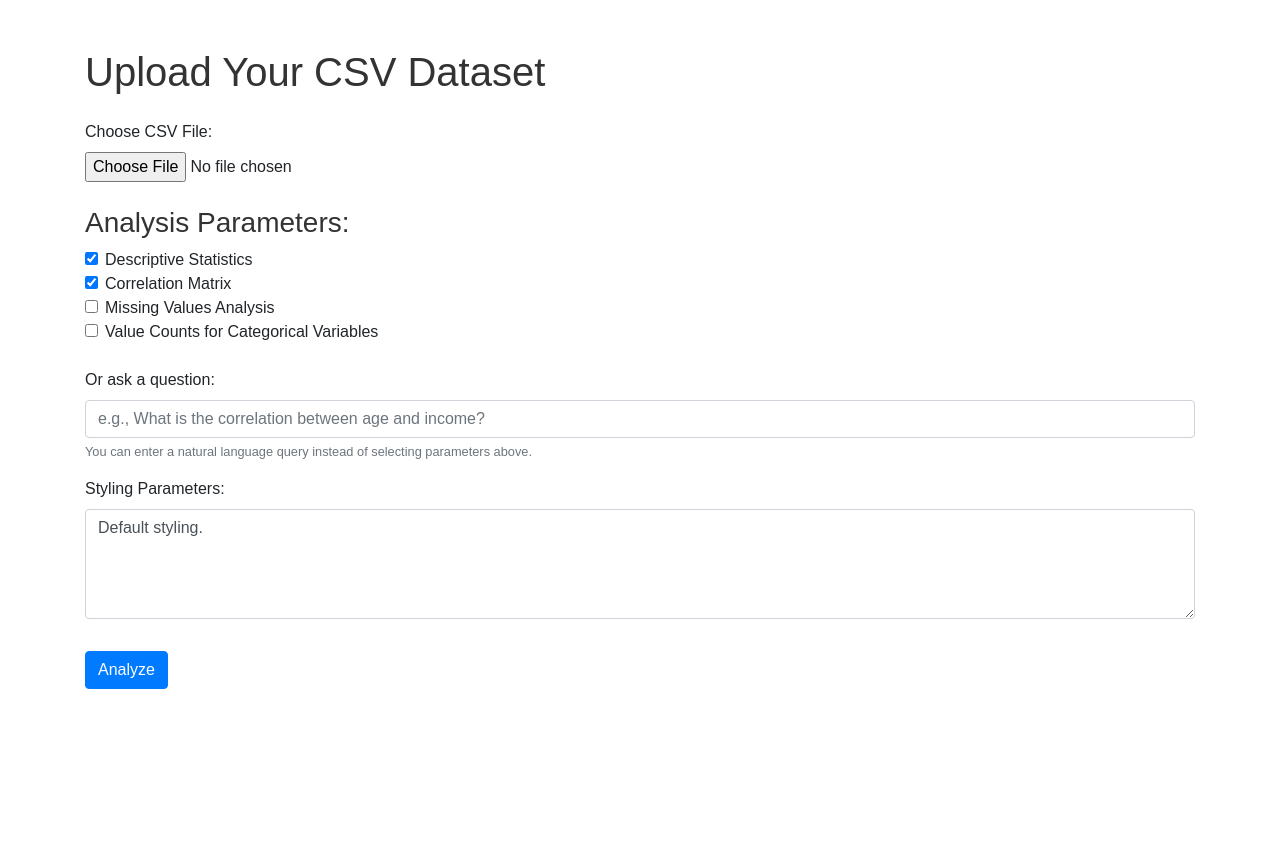
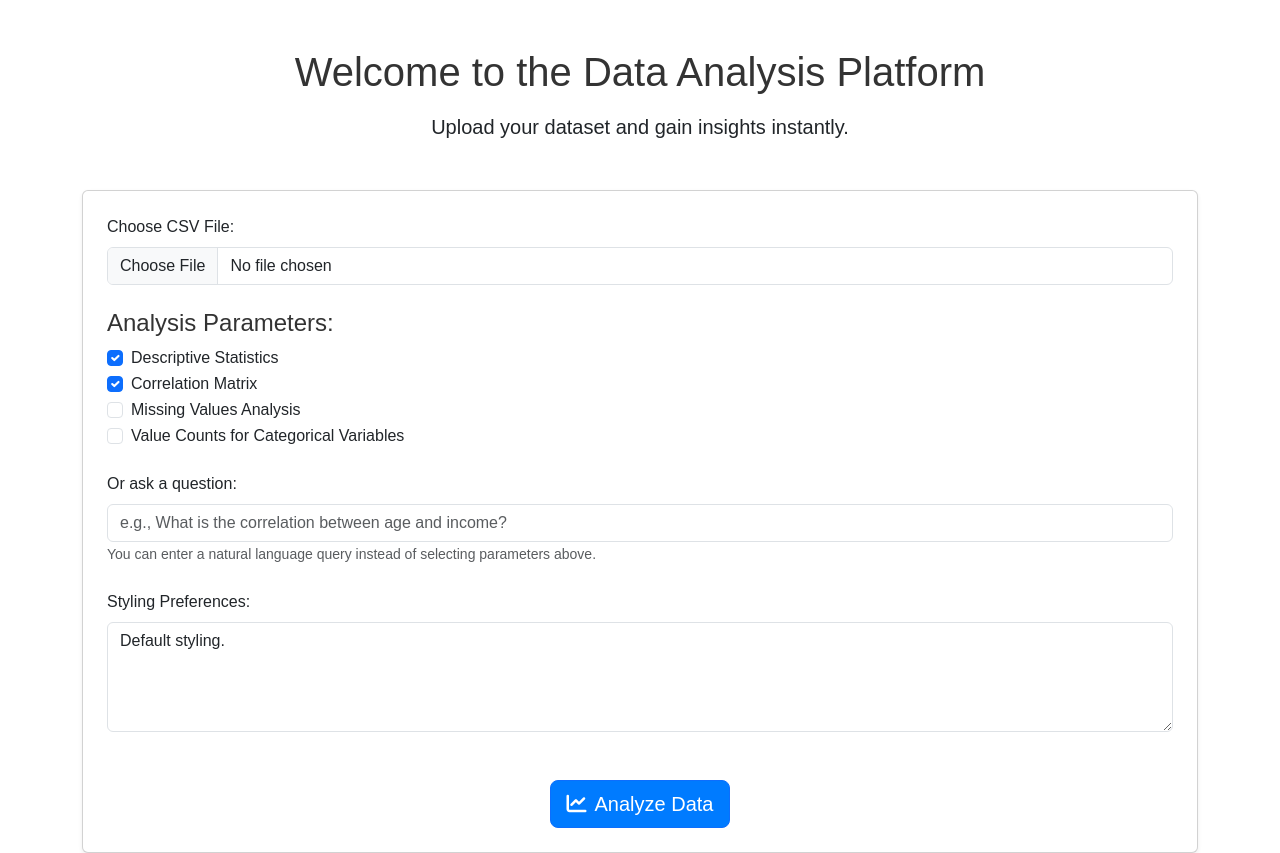
Before and after one commit to Engmhabib/AI-Powered-Data-Analysis-Platform-with-AnalytIQ, a Flask app: page / in a window 1280 px wide. Before the commit the page ends 689 px from the top, so only its background shows below. Run offline with Flask 2, Linux system fonts and the light colour scheme; some libraries are stand-ins or nearby versions.

Commit message:
Update index.html

```diff
--- a/templates/index.html
+++ b/templates/index.html
@@ -4,15 +4,22 @@
 <html lang="en">
 <head>
     <meta charset="UTF-8">
-    <title>Data Analysis App</title>
-    <!-- Include Bootstrap CSS -->
-    <link rel="stylesheet" href="https://maxcdn.bootstrapcdn.com/bootstrap/4.6.0/css/bootstrap.min.css">
+    <title>Data Analysis Platform</title>
+    <!-- Include Bootstrap 5 CSS -->
+    <link href="https://cdn.jsdelivr.net/npm/bootstrap@5.3.0/dist/css/bootstrap.min.css" rel="stylesheet">
+    <!-- Include Font Awesome for icons -->
+    <link rel="stylesheet" href="https://cdnjs.cloudflare.com/ajax/libs/font-awesome/6.0.0/css/all.min.css">
     <!-- Custom CSS -->
     <link rel="stylesheet" href="{{ url_for('static', filename='css/styles.css') }}">
+    <!-- Include Google Fonts -->
+    <link rel="preconnect" href="https://fonts.googleapis.com">
 </head>
 <body>
     <div class="container mt-5">
-        <h1 class="mb-4">Upload Your CSV Dataset</h1>
+        <div class="text-center mb-5">
+            <h1 class="mb-3">Welcome to the Data Analysis Platform</h1>
+            <p class="lead">Upload your dataset and gain insights instantly.</p>
+        </div>
 
         <!-- Display Flash Messages -->
         {% with messages = get_flashed_messages(with_categories=true) %}
@@ -25,13 +32,14 @@
           {% endif %}
         {% endwith %}
 
+        <div class="card shadow-sm p-4">
             <form method="post" enctype="multipart/form-data">
-            <div class="form-group">
-                <label for="dataset">Choose CSV File:</label>
-                <input type="file" name="dataset" id="dataset" accept=".csv" class="form-control-file" required>
+                <div class="mb-4">
+                    <label for="dataset" class="form-label">Choose CSV File:</label>
+                    <input type="file" name="dataset" id="dataset" accept=".csv" class="form-control" required>
                 </div>
 
-            <h3 class="mt-4">Analysis Parameters:</h3>
+                <h4 class="mt-4">Analysis Parameters:</h4>
                 <div class="form-check">
                     <input type="checkbox" name="descriptive_statistics" id="descriptive_statistics" class="form-check-input" checked>
                     <label for="descriptive_statistics" class="form-check-label">Descriptive Statistics</label>
@@ -49,25 +57,28 @@
                     <label for="value_counts" class="form-check-label">Value Counts for Categorical Variables</label>
                 </div>
 
-            <div class="form-group mt-4">
-                <label for="user_query">Or ask a question:</label>
+                <div class="mt-4">
+                    <label for="user_query" class="form-label">Or ask a question:</label>
                     <input type="text" name="user_query" id="user_query" class="form-control" placeholder="e.g., What is the correlation between age and income?">
-                <small class="form-text text-muted">You can enter a natural language query instead of selecting parameters above.</small>
+                    <small class="text-muted">You can enter a natural language query instead of selecting parameters above.</small>
                 </div>
 
-            <div class="form-group">
-                <label for="styling_params">Styling Parameters:</label>
+                <div class="mt-4">
+                    <label for="styling_params" class="form-label">Styling Preferences:</label>
                     <textarea name="styling_params" id="styling_params" rows="4" class="form-control" placeholder="Enter any styling preferences here...">Default styling.</textarea>
                 </div>
 
-            <button type="submit" class="btn btn-primary mt-3">Analyze</button>
+                <div class="text-center mt-5">
+                    <button type="submit" class="btn btn-primary btn-lg">
+                        <i class="fas fa-chart-line me-2"></i>Analyze Data
+                    </button>
+                </div>
             </form>
         </div>
+    </div>
 
-    <!-- Include Bootstrap JS and dependencies -->
-    <script src="https://code.jquery.com/jquery-3.5.1.min.js"></script>
-    <script src="https://maxcdn.bootstrapcdn.com/bootstrap/4.6.0/js/bootstrap.bundle.min.js"></script>
-
+    <!-- Include Bootstrap 5 JS and dependencies -->
+    <script src="https://cdn.jsdelivr.net/npm/bootstrap@5.3.0/dist/js/bootstrap.bundle.min.js"></script>
     <!-- Add JavaScript to handle file validation and empty fields -->
     <script>
         // Validate file size (max 10MB)
```
Lines whose indentation alone changed are shown as unchanged.
